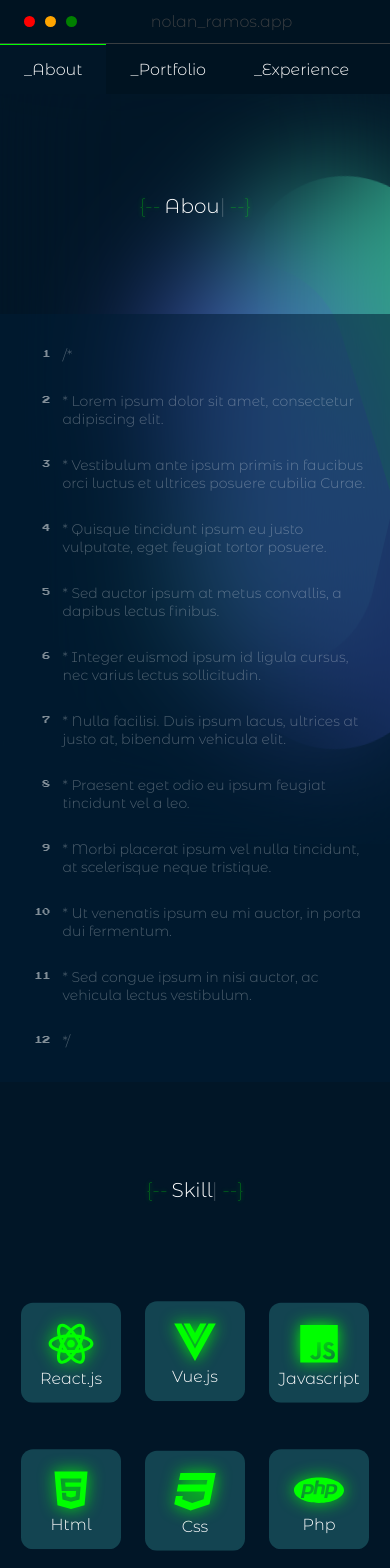
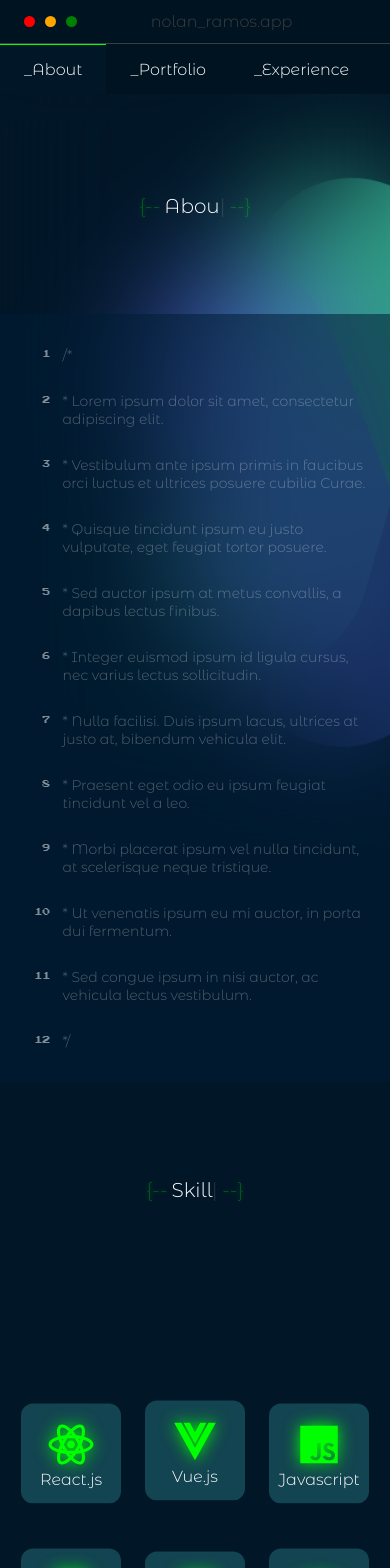
Before and after one commit to Nolan-ramos/Portfolio_nolan, a React (Vite) app: page / in a window 390 px wide. Shown: the top 1568 px of the page. Built offline with nearby package versions, Linux system fonts and the light colour scheme.

Commit message:
push skill responsive

```diff
--- a/src/App.scss
+++ b/src/App.scss
@@ -431,7 +431,7 @@ body{
   color:#fff;
   line-height:normal;
   background:#011627;
-
+  overflow-x: hidden;
 }
 
 .App{
--- a/src/components/about/skills/Skills.jsx
+++ b/src/components/about/skills/Skills.jsx
@@ -1,3 +1,4 @@
+import React, { useState } from 'react';
 import './skills.scss';
 import Css from './svg/Css';
 import Figma from './svg/Figma';
@@ -26,10 +27,67 @@ const icons = [
 ];
 
 function Skills() {
+    const initialIconState = icons.map(() => ({
+        isHovered: false,
+        direction: { left: '0', top: '0' },
+    }));
+
+    const [iconStates, setIconStates] = useState(initialIconState);
+
+    const handleMouseEnter = (index) => {
+        const directions = [
+            { left: '-150px', top: '-150px' },
+            { left: '150px', top: '-150px' },
+            { left: '-150px', top: '150px' },
+            { left: '150px', top: '150px' },
+        ];
+
+        const randomDirection = directions[Math.floor(Math.random() * directions.length)];
+
+        setIconStates((prevState) =>
+            prevState.map((iconState, i) =>
+                i === index
+                    ? {
+                          ...iconState,
+                          isHovered: true,
+                          direction: randomDirection,
+                      }
+                    : iconState
+            )
+        );
+    };
+
+    const handleMouseLeave = (index) => {
+        setTimeout(() => {
+            setIconStates((prevState) =>
+                prevState.map((iconState, i) =>
+                    i === index
+                        ? {
+                              ...iconState,
+                              isHovered: false,
+                              direction: { left: '0', top: '0' },
+                          }
+                        : iconState
+                )
+            );
+        }, 3000);
+    };
+
     return (
         <div className='skills'>
             {icons.map((icon, index) => (
-                <div className='skills_content' key={index}>
+                <div
+                    className='skills_content'
+                    key={index}
+                    onMouseEnter={() => handleMouseEnter(index)}
+                    onMouseLeave={() => handleMouseLeave(index)}
+                    style={{
+                        position: 'relative',
+                        left: iconStates[index].isHovered ? iconStates[index].direction.left : '0',
+                        top: iconStates[index].isHovered ? iconStates[index].direction.top : '0',
+                        transition: 'left 0.3s ease, top 0.3s ease',
+                    }}
+                >
                     <icon.component />
                     <span>{icon.text}</span>
                 </div>
--- a/src/components/about/skills/skills.scss
+++ b/src/components/about/skills/skills.scss
@@ -5,12 +5,13 @@
     flex-wrap: wrap;
     column-gap: 24px;
     row-gap: 48px;
-    margin-top:100px;
+    margin:200px 0 100px 0;
     &_content{
         display: flex;
         align-items: center;
         justify-content: center;
         flex-direction: column ;
+        position: relative;
         border-radius: 12px;
         width:100px;
         height:100px;
```
